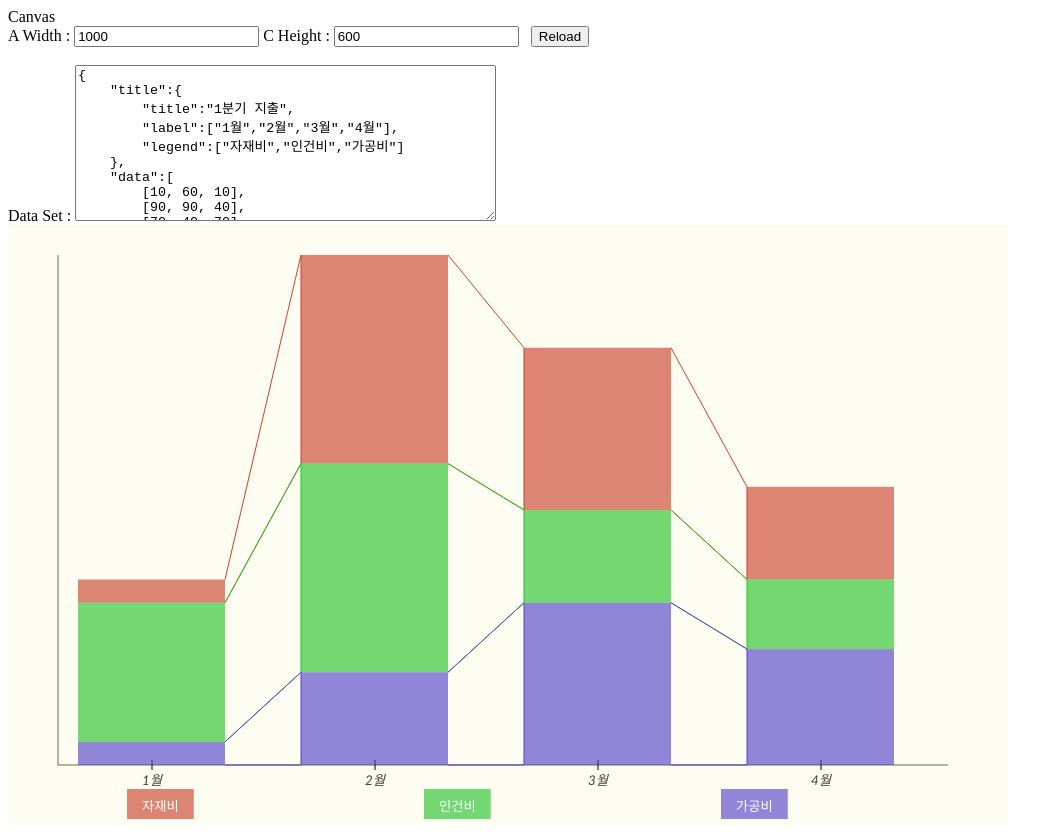
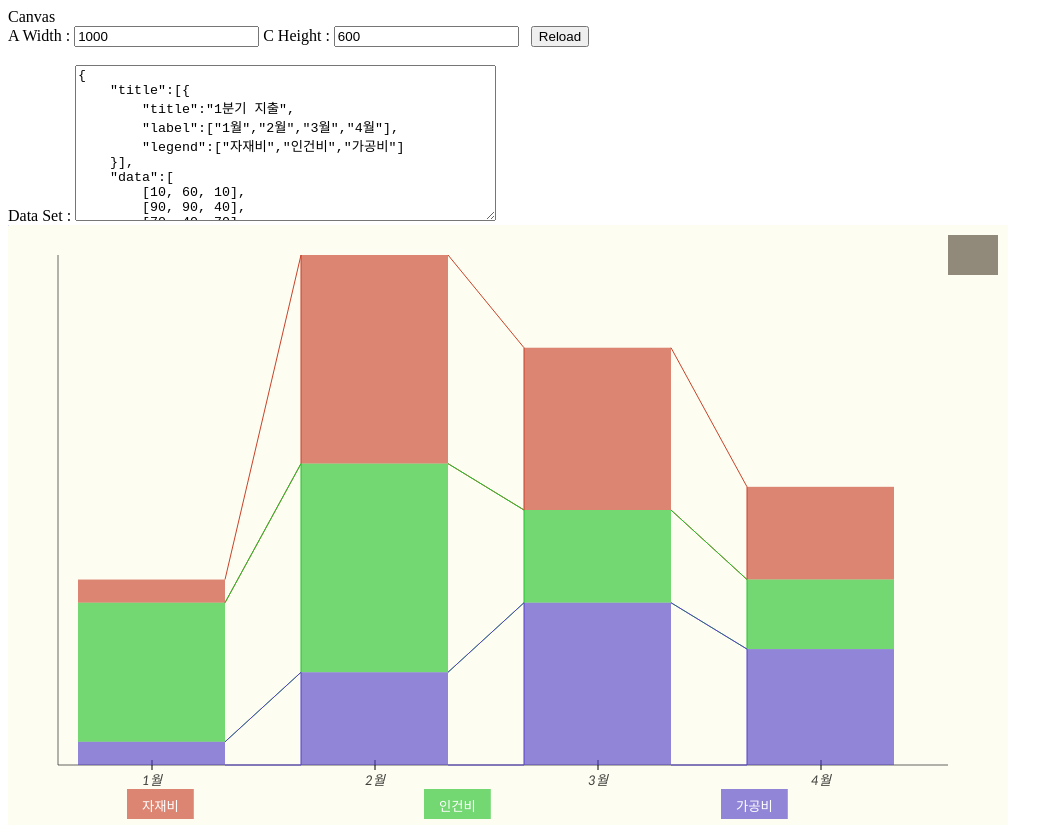
Before and after one commit to tablerKnou/StackedGuideBar, a plain HTML site: page canvas_stackedBar.html in a window 1280 px wide. Shown: the whole page, without its empty margins (0-1063 px from the left). Drawn offline with nearby package versions, Linux system fonts and the light colour scheme.

Commit message:
JSON 포맷 변경

```diff
--- a/canvas_stackedBar.html
+++ b/canvas_stackedBar.html
@@ -27,11 +27,11 @@
         <br/> Data Set :
         <textarea cols="50" rows="10" id="mData">
 {
-    "title":{
+    "title":[{
         "title":"1분기 지출",
         "label":["1월","2월","3월","4월"],
         "legend":["자재비","인건비","가공비"]
-    },
+    }],
     "data":[
         [10, 60, 10],
         [90, 90, 40],
@@ -92,6 +92,7 @@
                 boxWidth: 0,
                 guideColorAlpha: 0,
                 guideFillYN: 'N',
+                commentPos: { x: 0, y: 0 },
                 ctx: null
             };
 
@@ -135,6 +136,7 @@
                     boxWidth: boxWidth,
                     guideColorAlpha: OPT.GuideAlpha = typeof OPT.GuideAlpha !== 'undefined' ? OPT.GuideAlpha : 0.2,
                     guideFillYN: OPT.GuideFillYN = typeof OPT.GuideFillYN !== 'undefined' ? OPT.GuideFillYN : 'N',
+                    commentPos: { x: 0, y: 0 }
                 };
                 //console.log(CFG);
             }
@@ -361,6 +363,29 @@
 
             }
 
+            //Draw Comment box
+            var fnDrawComment = function (ctx) {
+                var canvasWidth = CFG.ctxWholeWidth;
+                var x = 60;
+                var y = 10;
+                var r = 20;
+                var w = 50;
+                var h = 40;
+                var posX = canvasWidth - x;
+
+                ctx.beginPath();
+                //ctx.arc(posX, y, r, 0, 2 * Math.PI);
+                ctx.fillStyle = "rgba(115, 104, 89, 0.78)";
+                ctx.fillRect(posX, y, w, h);
+                //ctx.fill();
+
+                ctx.font = '28pt Georgia';
+                ctx.fillStyle = "black";
+
+                //ctx.fillText("C", posX, y);
+
+            }
+
             var fnDrawLegend = function (ctx, legend) {
                 var legendTopMargin = 24;
                 var legendTextWidth = 30;
@@ -375,8 +400,6 @@
                 ctx.font = '10pt Calibri';
 
                 for (var i = 0; i < legendCnt; i++) {
-                    console.log(legend[i].length + " : " + legend[i]);
-
                     var xTextWidth = ctx.measureText(legend[i]).width;
                     var xPoint = (legendBoxAreaWidth * (i + 1)) - legendBoxAreaWidthHalf - legendTextWidth;
 
@@ -386,7 +409,6 @@
                     ctx.fillStyle = "white";
                     ctx.fillText(legend[i], xPoint + legendTextWidth / 2, labelYPoint + legendTopMargin - 2);
                 }
-
 
             }
 
@@ -400,8 +422,8 @@
                 var options = { GuideAlpha: 0.2, GuideFillYN: 'N' };
 
                 var data = json.data;
-                var LABEL = json.title.label;
-                var LEGEND = json.title.legend;
+                var LABEL = json.title[0].label;
+                var LEGEND = json.title[0].legend;
 
                 //#0. init Data Model : _MO
                 var _MO = {
@@ -462,6 +484,9 @@
                 //Draw Box guide line
                 fnCallDrawGuide(CTX, _MO.dtBoxPos);
 
+                //Comment Box
+                fnDrawComment(CTX);
+
                 return _MO.dtGroupPos;
             }
 
```
